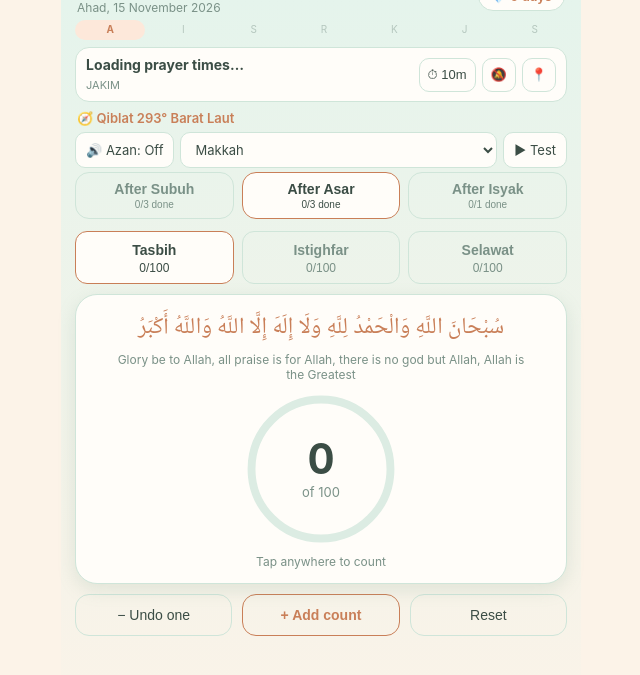
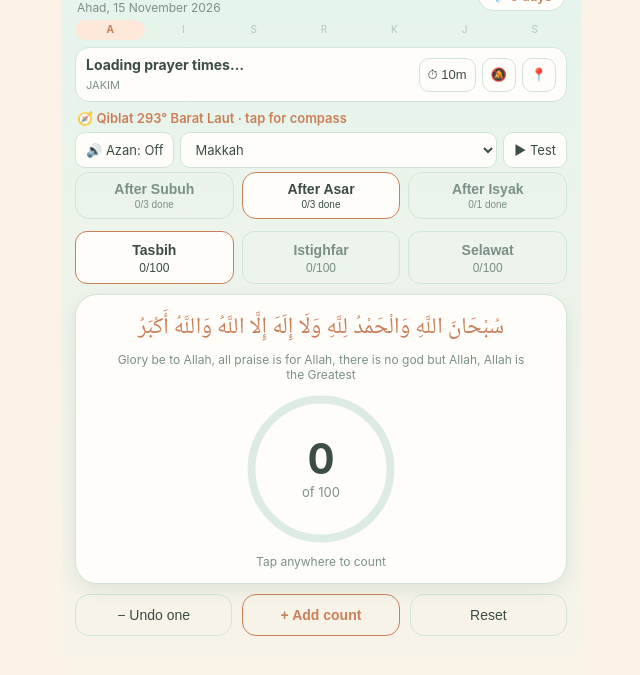
Before and after one commit to amirhmzh77/Daily-Zikir, a plain HTML site: page index.html in a window 1280 px wide. Shown: the part 31-706 px from the top of the page, without its empty margins (319-959 px from the left). Drawn offline with Linux system fonts and the light colour scheme.

Commit message:
Restore 'tap for compass' hint on Qiblat line
Co-Authored-By: Claude Sonnet 5.5 <noreply@anthropic.com>
Claude-Session: https://claude.ai/code/session_01TCyLRKPe1nT2s2W5kPThsS

```diff
--- a/index.html
+++ b/index.html
@@ -371,7 +371,7 @@ function renderPrayer(){
   <button onclick="cycleOffset()" title="Minutes after azan">⏱ ${pr.offset}m</button>
   <button class="${pr.notify?"on":""}" onclick="toggleNotify()">${pr.notify?"🔔":"🔕"}</button>
   <button onclick="getLoc()">📍</button></div>${strip}`;
-  const ql=document.getElementById("qline");if(ql)ql.textContent="🧭 Qiblat "+qiblaText();
+  const ql=document.getElementById("qline");if(ql)ql.textContent="🧭 Qiblat "+qiblaText()+" · tap for compass";
 }
 function cycleOffset(){pr.offset=OFFSETS[(OFFSETS.indexOf(pr.offset)+1)%OFFSETS.length];savePr();render()}
 async function toggleNotify(){
```
